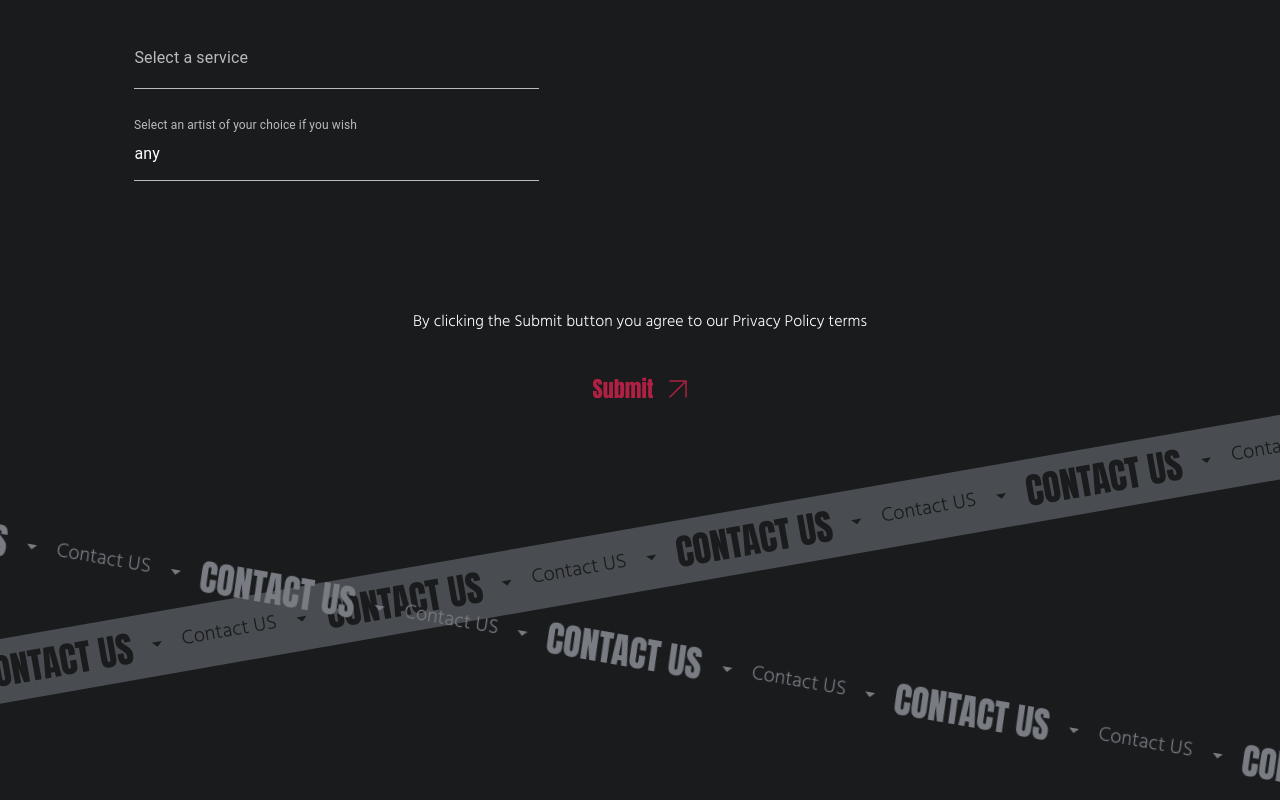
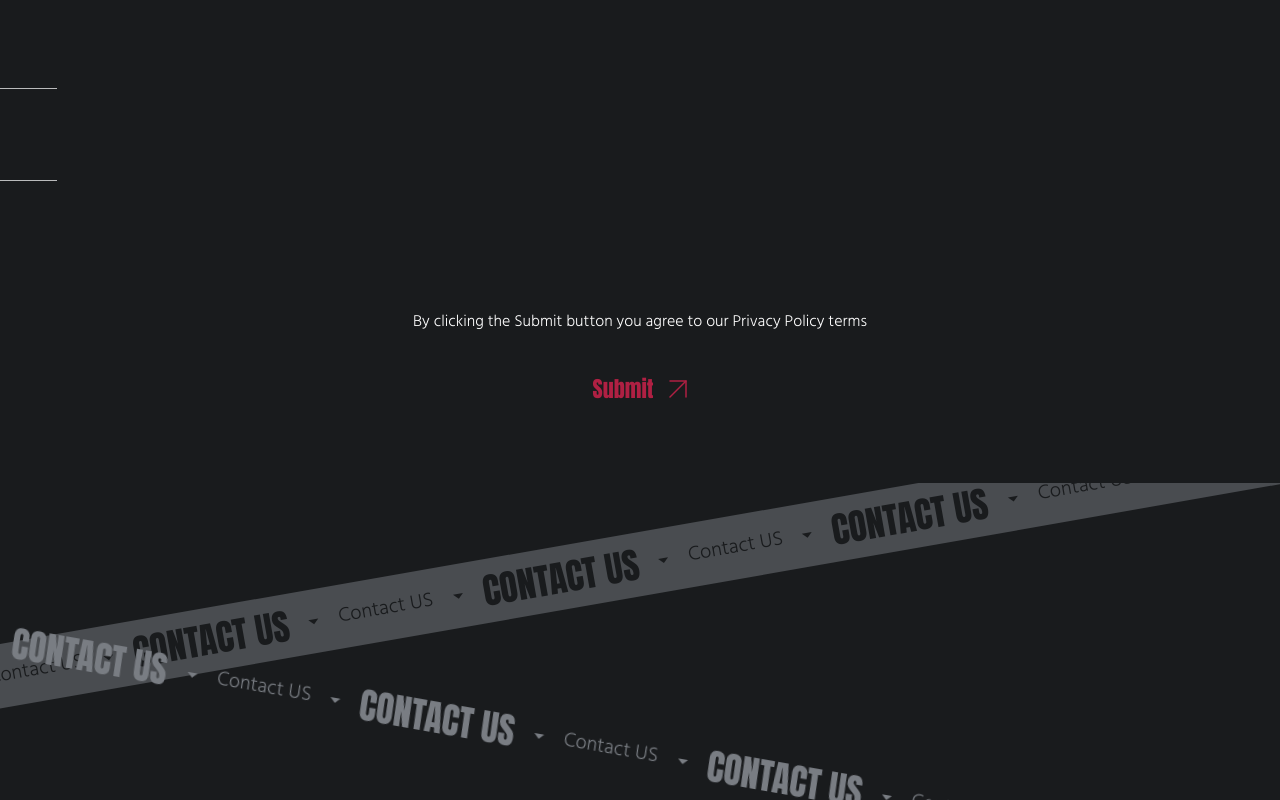
Before and after one commit to MariaZakharova0805/tattoo, a React (Vite) app: page /appointment in a window 1280 px wide. Shown: the part 700-1500 px from the top of the page. Built offline with nearby package versions, Linux system fonts and the light colour scheme.

Commit message:
tape overflow fixed

```diff
--- a/src/pages/appointment/appointment.module.css
+++ b/src/pages/appointment/appointment.module.css
@@ -1,22 +1,9 @@
-.block {
-    width: 100vw;
-    position: relative;
-}
-
-.block * {
-    position: relative;
-}
-
 .header {
     margin-bottom: 86px;
 }
 
 .form {
     margin-bottom: 77px;
-}
-
-.block_tape {
-    margin-top: -100px;
 }
 
 /* Shown block after form is filled */
@@ -38,17 +25,18 @@
     margin-bottom: 8px;
 }
 
+.block_tape {
+    position: relative;
+    overflow: hidden;
+}
+
 @media (min-width:768px) {
     .block_finish {
         margin: 34px auto 210px;
     }
 }
 
-@media (min-width:1600px) {
-    .block_tape {
-        margin-top: -50px;
-    }
-}
+@media (min-width:1600px) {}
 
 .block_hidden {
     display: none;
--- a/src/pages/appointment/appointment.tsx
+++ b/src/pages/appointment/appointment.tsx
@@ -9,17 +9,16 @@ import { Header_H3 } from "../../shared/ui/text/text-h3"
 import { useContactsFormVisibility } from "../../shared/store"
 export const Appointment = () => {
   const formVisible = useContactsFormVisibility(state => state.formVisible)
+
   return (
-    <>
+    <Container>
       <div className={formVisible ? c.block : c.block_hidden}>
-        <Container>
         <div className={c.header}>
           <Header_H2 src={h2} alt="Book an appointment" />
           <TextRegular textAlign="center">SEND US A MESSAGE! <br />We want to help you with your tattoo or piercing design.</TextRegular>
           <TextRegular textAlign="center" color="grey">We appreciate setting up appointments but walk ins are always welcome. Please contact us with any questions you may have.</TextRegular>
         </div>
         <div className={c.form}><InputForm /></div>
-        </Container>
         <div className={c.block_tape}><Tape text1="Contact Us" text2="Contact US" /></div>
       </div>
       <div className={formVisible ? c.block_hidden : c.block_finish}>
@@ -27,6 +26,11 @@ export const Appointment = () => {
         <p className={c.block_finish_header}>Your application is accepted</p>
         <TextRegular textAlign="center" color="grey">We will contact you within 2 hours.</TextRegular>
       </div>
-    </>
+      <div className={formVisible ? c.block_hidden : c.block_finish}>
+        <Header_H3>Success</Header_H3>
+        <p className={c.block_finish_header}>Your application is accepted</p>
+        <TextRegular textAlign="center" color="grey">We will contact you within 2 hours.</TextRegular>
+      </div>
+    </Container>
   )
 }
--- a/src/pages/artists/artists.module.css
+++ b/src/pages/artists/artists.module.css
@@ -1,10 +1,11 @@
 .section {
     width: 100vw;
-    position: relative;
+
 }
 
-.section * {
+.block_tape {
     position: relative;
+    overflow: hidden;
 }
 
 .header {
--- a/src/pages/artists/artists.tsx
+++ b/src/pages/artists/artists.tsx
@@ -22,7 +22,7 @@ export const Artists = () => {
           })}
         </div>
       </Container>
-      <Tape text1="Contact Us" text2="Contact Us" />
+      <div className={c.block_tape}><Tape text1="Contact Us" text2="Contact Us" /></div>
       <PageBottom />
     </div>
   )
--- a/src/pages/gallery/gallery.module.css
+++ b/src/pages/gallery/gallery.module.css
@@ -1,6 +1,7 @@
 .section {
     width: 100vw;
     position: relative;
+
 }
 
 .section * {
```
Lines whose indentation alone changed are shown as unchanged.
